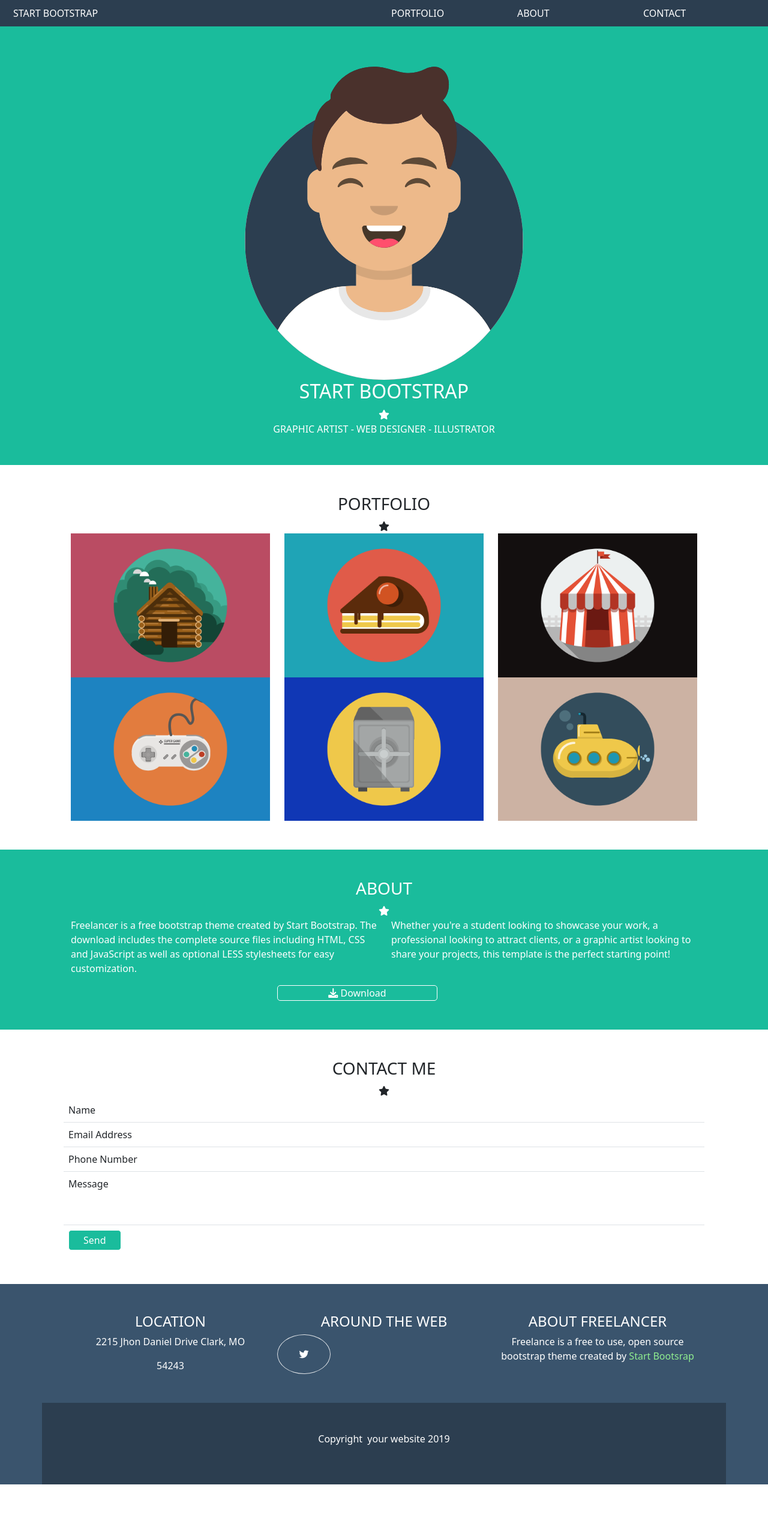
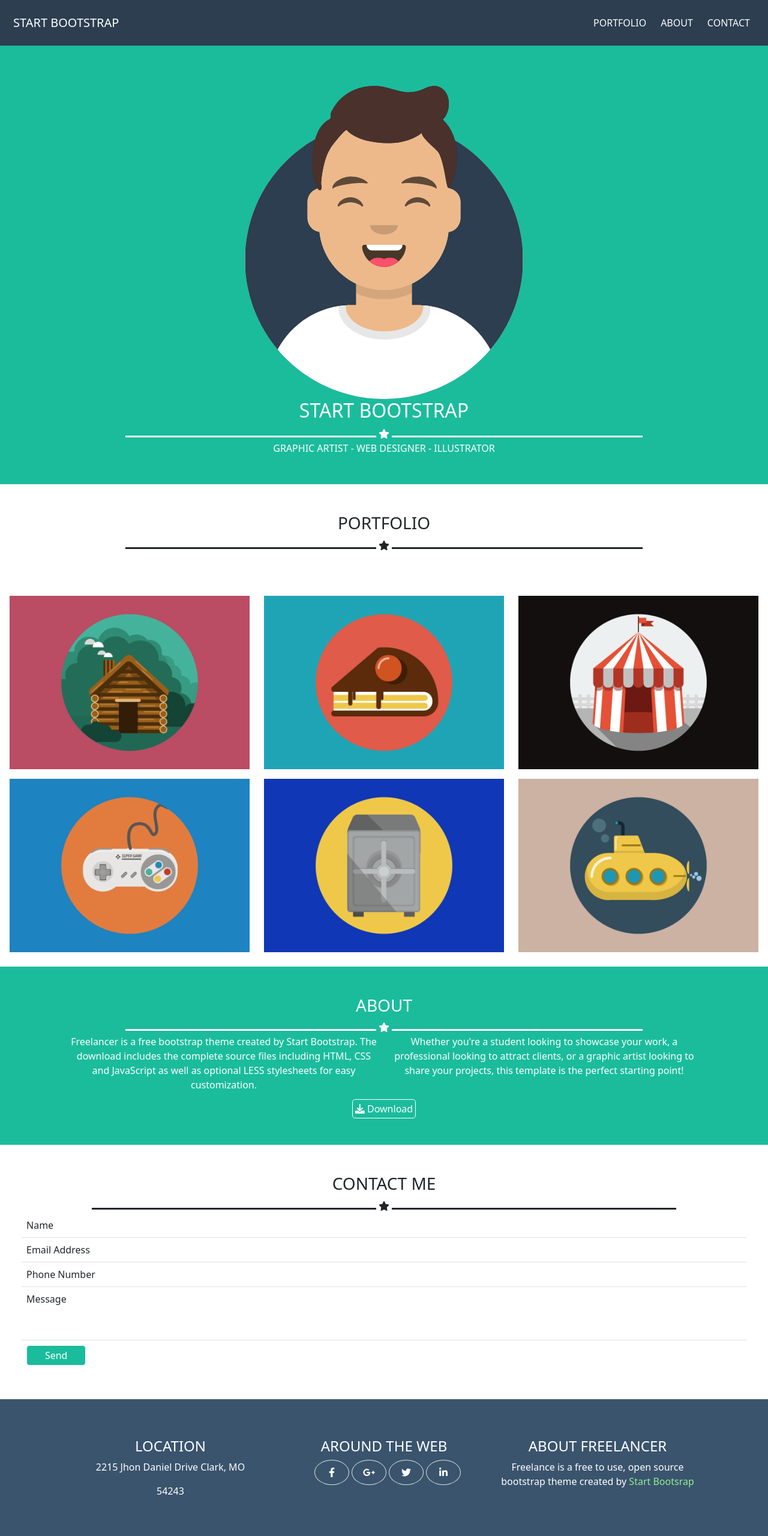
Before and after one commit to LucaVitullo/html-css-bootstrap-freelancer, a plain HTML site: page index.html in a window 1280 px wide. Shown: the top 2560 px of the page at 60% size. Before the commit the page ends 2474 px from the top, so only its background shows below. Drawn offline with nearby package versions, Linux system fonts and the light colour scheme.

Commit message:
sistemare icona nav

```diff
--- a/index.html
+++ b/index.html
@@ -24,15 +24,43 @@
     <title>Bootsrap</title>
   </head>
   <body>
-    <header class="bg_blue txt_white">
-      <div class="container-fluid justify-content-md-center">
-        <div class="row txt_white">
-          <div class="col-6">START BOOTSTRAP</div>
-          <div class="col-2">PORTFOLIO</div>
-          <div class="col-2">ABOUT</div>
-          <div class="col-2">CONTACT</div>
+    <header class="bg_blue">
+      <nav class="navbar navbar-expand-lg">
+        <div class="container-fluid">
+          <a class="navbar-brand border-0" href="#">START BOOTSTRAP</a>
+          <button
+            class="navbar-toggler d-md-none border-light navbar-dark justify-content-end"
+            type="button"
+            data-bs-toggle="collapse"
+            data-bs-target="#navbarNavAltMarkup"
+            aria-controls="navbarNavAltMarkup"
+            aria-expanded="false"
+            aria-label="Toggle navigation"
+          >
+            <span class="navbar-toggler-icon"></span>
+          </button>
+          <div class="justify-content-end flex-row" id="navbarNavAltMarkup">
+            <div class="navbar-nav flex-row">
+              <a
+                class="nav-link active border-0 txt_white d-sm-none d-lg-flex d-md-flex d-none"
+                aria-current="page"
+                href="#"
+                >PORTFOLIO</a
+              >
+              <a
+                class="nav-link border-0 txt_white ms-2 d-sm-none d-lg-flex d-md-flex d-none"
+                href="#"
+                >ABOUT</a
+              >
+              <a
+                class="nav-link border-0 txt_white ms-2 d-sm-none d-lg-flex d-md-flex d-none"
+                href="#"
+                >CONTACT</a
+              >
             </div>
           </div>
+        </div>
+      </nav>
     </header>
     <section class="bg_green">
       <div class="container txt_white p-5">
@@ -40,7 +68,9 @@
           <img class="col-6" src="img/avatar.svg" alt="avatar" />
           <h2 class="col text-center">START BOOTSTRAP</h2>
           <div class="text-center">
-            <i class="fas fa-star"></i>
+            <div class="d-inline-block line bg_white"></div>
+            <span><i class="fas fa-star"></i></span>
+            <div class="d-inline-block line bg_white"></div>
           </div>
           <div class="text-center">
             GRAPHIC ARTIST - WEB DESIGNER - ILLUSTRATOR
@@ -52,18 +82,21 @@
       <div class="container p-5">
         <div class="row row-cols-1 justify-content-center">
           <h3 class="col text-center">PORTFOLIO</h3>
-          <div class="text-center"><i class="fas fa-star"></i></div>
+          <div class="text-center">
+             <div class="d-inline-block line bg-dark"></div>
+               <span><i class="fas fa-star"></i></span>
+             <div class="d-inline-block line bg-dark"></div></div></div>
         </div>
 
         <div
-          class="row row-cols-1 row-cols-md-2 row-cols-lg-3 justify-content-center"
+          class="row row-cols-1 row-cols-md-2 row-cols-lg-3 justify-content-center p-3"
         >
-          <img src="img/cabin.png" alt="cabin" />
-          <img src="img/cake.png" alt="cake" />
-          <img src="img/circus.png" alt="circus" />
-          <img src="img/game.png" alt="game" />
-          <img src="img/safe.png" alt="safe" />
-          <img src="img/submarine.png" alt="submarine" />
+          <img class="py-2" src="img/cabin.png" alt="cabin" />
+          <img class="py-2" src="img/cake.png" alt="cake" />
+          <img class="py-2" src="img/circus.png" alt="circus" />
+          <img class="py-2" src="img/game.png" alt="game" />
+          <img class="py-2" src="img/safe.png" alt="safe" />
+          <img class="py-2" src="img/submarine.png" alt="submarine" />
         </div>
       </div>
     </section>
@@ -71,7 +104,11 @@
       <div class="container p-5">
         <div class="row row-cols-1">
           <h3 class="col text-center">ABOUT</h3>
-          <div class="text-center"><i class="fas fa-star"></i></div>
+          <div class="text-center">
+           <div class="d-inline-block line bg_white"></div>
+          <span><i class="fas fa-star"></i></span>
+          <div class="d-inline-block line bg_white"></div>
+          <div class="row">
              <p class="col-lg-6 col-md-6 col-sm-12">
                   Freelancer is a free bootstrap theme created by Start Bootstrap. The
                    download includes the complete source files including HTML, CSS and
@@ -83,7 +120,9 @@
                professional looking to attract clients, or a graphic artist looking
                to share your projects, this template is the perfect starting point!
              </p>
-          <a class="text-center txt_white col-3 offset-4" href="#"
+           </div>
+
+          <a class="text-center txt_white col-3 p-1 " href="#"
             ><i class="fa-solid fa-download"></i> Download</a
           >
         </div>
@@ -91,17 +130,23 @@
     </section>
 
     <section>
-      <div class="container p-5">
+      <div class="container-fluid p-5">
         <div class="row row-cols-1 justify-content-center">
           <h3 class="col text-center">CONTACT ME</h3>
-          <div class="text-center"><i class="fas fa-star"></i></div>
+          <div class="text-center">
+             <div class="d-inline-block line bg-dark"></div>
+               <span><i class="fas fa-star"></i></span>
+              <div class="d-inline-block line bg-dark"></div></div>
         </div>
         <div class="row row-cols-1 p-2 border-bottom">Name</div>
         <div class="row row-cols-1 p-2 border-bottom">Email Address</div>
         <div class="row row-cols-1 p-2 border-bottom">Phone Number</div>
         <div class="row row-cols-1 p-2 mb-5">Message</div>
         <div class="row row-cols-1 p-2 border-top">
-          <a class="bg_green col-1 txt_white py-1 px-3 text-center" href="#">
+          <a
+            class="bg_green col-lg-1 col-md-1 col-sm-2 col-2 txt_white py-1 px-3 text-center"
+            href="#"
+          >
             Send</a
           >
         </div>
@@ -110,21 +155,30 @@
 
     <footer class="bg_darkblue">
       <div class="container p-5">
-        <div class="row row-cols-lg-3 txt_white">
-          <div class="col-4 text-center">
+        <div class="row txt_white justify-content-center">
+          <div class="col-lg-4 col-md-4 col-sm-12 text-center p-3">
             <h4>LOCATION</h4>
             <p>2215 Jhon Daniel Drive Clark, MO</p>
             <span>54243</span>
           </div>
-          <div class="col-4 text-center">
+          <div class="col-lg-4 col-md-4 col-sm-12 text-center p-3">
             <h4>AROUND THE WEB</h4>
             <div class="row text-center">
-              <div class="col-3 rounded-circle border p-0">
-                <i class="fa-brands fa-twitter p-4"></i>
+              <div class="col-2 offset-2 rounded-circle border p-2">
+                <i class="fa-brands fa-facebook-f"></i>
+              </div>
+              <div class="col-2 rounded-circle border p-2 ms-1">
+                <i class="fa-brands fa-google-plus-g"></i>
+              </div>
+              <div class="col-2 rounded-circle border p-2 ms-1">
+                <i class="fa-brands fa-twitter"></i>
+              </div>
+              <div class="col-2 rounded-circle border p-2 ms-1">
+                <i class="fa-brands fa-linkedin-in"></i>
               </div>
             </div>
           </div>
-          <div class="col-4 text-center">
+          <div class="col-lg-4 col-md-4 col-sm-12 text-center p-3">
             <h4>ABOUT FREELANCER</h4>
             <p>
               Freelance is a free to use, open source bootstrap theme created by
@@ -133,10 +187,10 @@
           </div>
         </div>
       </div>
-      <div class="container p-5 text-center bg_blue txt_white">
+      <div class="container-fluid p-5 text-center bg_blue txt_white fs-6">
         <p>
           Copyright
-          <i class="fa-solid fa-circle-c"></i> your website 2019
+          <i class="fa-regular fa-copyright"></i> your website 2019
         </p>
       </div>
     </footer>
--- a/style.css
+++ b/style.css
@@ -22,3 +22,10 @@ a {
 .bg_darkblue {
   background-color: #3a546d;
 }
+.bg_white {
+  background-color: white;
+}
+.line {
+  width: 40%;
+  height: 3px;
+}
```
Lines whose indentation alone changed are shown as unchanged.
